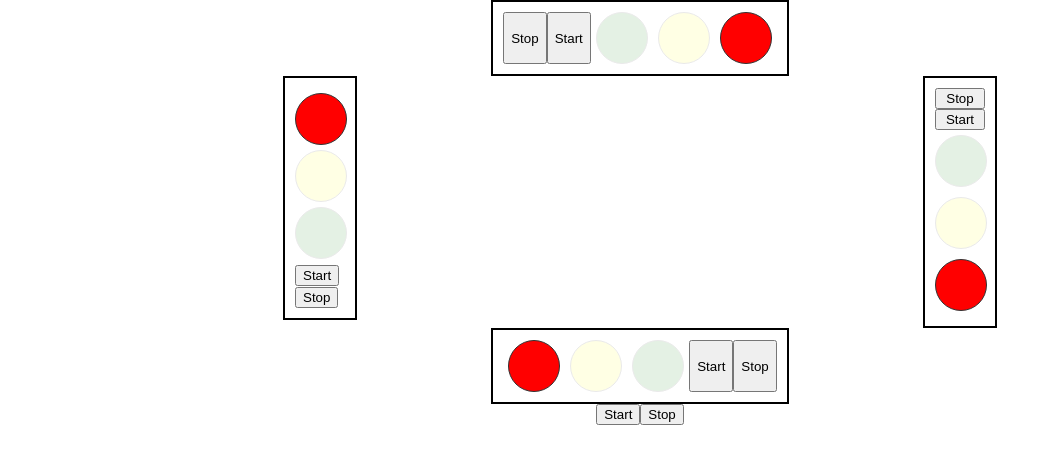
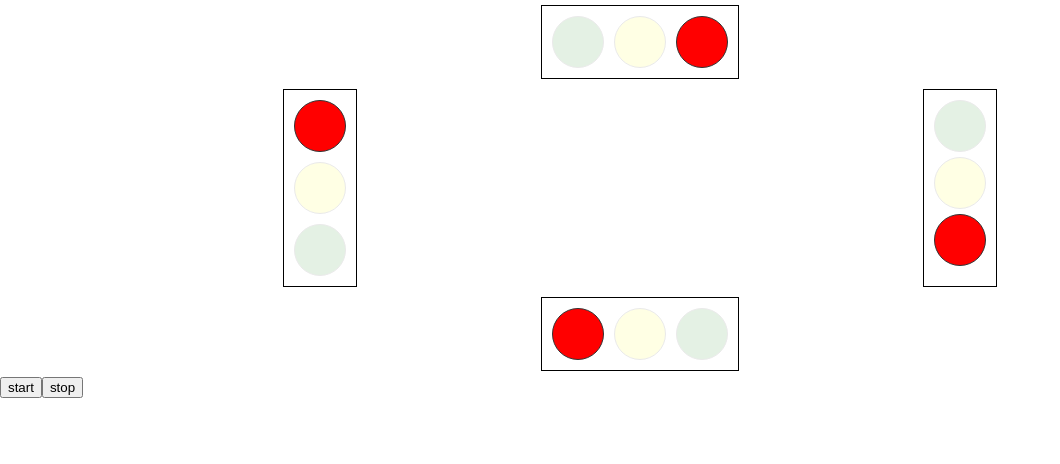
Before and after one commit to capitallatera/Traffic-Light, a React (Create React App) app: page / in a window 1280 px wide. Shown: the top 464 px of the page, without its empty margins (0-1060 px from the left). Built offline with nearby package versions, Linux system fonts and the light colour scheme.

Commit message:
working on it

```diff
--- a/src/App.css
+++ b/src/App.css
@@ -43,7 +43,23 @@
     width:50px; height: 50px; margin: 5px 0; opacity: 0.1;
     border: 1px solid #333; border-radius: 50%;
 }
+#isiqfor > div.on { opacity: 1; transition: opacity 200ms linear; }
 .green { background-color: green; }
 .yellow { background-color: yellow; }
 .red { background-color: red; }
-#isiqfor > div.on { opacity: 1; transition: opacity 200ms linear; }
+.isiqfor {
+  border: 1px solid;
+  width: fit-content;
+  padding: 5px 5px;
+  margin: 5px;
+}
+.light {
+  width:50px; height: 50px; margin: 5px 5px; opacity: 0.1;
+  border: 1px solid #333; border-radius: 50%;
+}
+.on { opacity: 1; transition: opacity 200ms linear; }
+.flex-around { display: flex; justify-content: space-around;}
+.flex-center { display: flex; justify-content: center;}
+.center { display: flex; justify-content: center;}
+.row-reverse { flex-direction: row-reverse;}
+.column-reverse {     display: flex; flex-direction: column-reverse;}
--- a/src/App.js
+++ b/src/App.js
@@ -1,109 +1,102 @@
+import { useState } from "react";
 import "./App.css";
-import { useState } from "react";
-import Left from "./component/Left";
-//             Top , Right, Bottom, Left
-const timers = [6000, 6000, 6000, 6000];
-let counter = -1;
-
-const swtiching = (key) => {
+let parentTimeout, childTimeout;
+let counter = 0;
+let counterChild = 0;
+const switchCompoent = (key) =>{
 	switch (key) {
-		case 0:
-			return "top";
-		case 1:
-			return "right";
-		case 2:
-			return "bottom";
-		case 3:
-			return "left";
-		default:
-			return "top";
+		case 0: return 'top'
+		case 1: return 'right'
+		case 2: return 'bottom'
+		case 3: return 'left'
+		default: return;
 	}
-};
-
-let nIntervId;
+}
+const switchLight = (key) =>{
+	switch (key) {
+		case 0: return 1
+		case 1: return 2
+		// case 2: return 3
+		default: return;
+	}
+}
 function App() {
-	const [clockTurn, setClockTurn] = useState("");
-
-	function traffic() {
-		setClockTurn(swtiching(counter));
-		if (counter < 3) return (counter += 1);
-		counter = 0;
-		clearInterval(nIntervId);
-		nIntervId = null;
+	const [current, setCurrent] = useState('');
+	const [lights, setLights] = useState('');
+	function iterateLightComponent(){
+		setCurrent(switchCompoent(counter));
+		onStop()
+		iterateLights()
+		if(counter < 3) {
+			counter+=1
+			onStart()
+			return
+		}
+		return counter = 0
 	}
 
-	function changeLights() {
-		if(counter === -1) counter+=1;
-		if(clockTurn === '' && counter !== 0) setClockTurn('resume');
-		if (!nIntervId) {
-			nIntervId = setInterval(traffic, 3000);
+	function iterateLights(){
+		setLights(switchLight(counterChild));
+		onStopChild()
+		if(counterChild < 1) {
+			counterChild+=1
+			onStartChild()
+			return
+		}
+		return counterChild = 0
+	}
+
+	function onStart(delay){
+		if(!parentTimeout){
+			parentTimeout = setTimeout(iterateLightComponent, 2000);
 		}
 	}
 
-	function stopLights() {
-		clearInterval(nIntervId);
-		nIntervId = null;
-    	setClockTurn('')
+	function onStartChild(delay){
+		if(!childTimeout){
+			childTimeout = setTimeout(iterateLights, 1000);
+		}
 	}
-	return (
-		<div className="relative">
-			<div className="top" style={styling.top}>
-				<Left clockTurn={clockTurn} active={counter ===0} styling={styling.topLeft} divStyle={styling.divStyling} />
-			</div>
 
-			<div style={styling.middle}>
-				<div className="left">
-					<Left clockTurn={clockTurn} active={counter === 3} />
-				</div>
+	function onStop(){
+		onStopChild()
+		clearTimeout(parentTimeout)
+		parentTimeout=null;
+	}
 
-				<div className="right">
-					<Left clockTurn={clockTurn} active={counter ===1} styling={styling.rightLeft} />
-				</div>
-			</div>
-
-			<div className="bottom" style={styling.bottom}>
-				<Left clockTurn={clockTurn} active={counter ===2} styling={styling.bottomLeft} divStyle={styling.divStyling} />
-			</div>
-			<div className="buttons" style={styling.top}>
-				<button id="start" onClick={() => changeLights()}>
-					Start
-				</button>
-				<button id="stop" onClick={() => stopLights()}>
-					Stop
-				</button>
-			</div>
-		</div>
-	);
+	function onStopChild(){
+		clearTimeout(childTimeout)
+		childTimeout=null;
+	}
+	console.log(current, 'currentcurrent');
+	const passSignal = (Ctype) => current === Ctype ? lights : 3
+	return <div>
+		<div className="flex-center"><LightTop className="center" turnOn={passSignal('top')} /></div>
+		<div className="flex-around"><LightLeft className="column-reverse"turnOn={passSignal('left')} /> <LightRight turnOn={passSignal('right')} /></div>
+		<div className="flex-center"><LightBottom className="center row-reverse" turnOn={passSignal('bottom')} /></div>
+		<button onClick={()=>onStart()}>start</button>
+		<button onClick={()=>onStop()}>stop</button>
+	</div>
 }
 
 export default App;
 
-const styling = {
-	top: {
-		display: "flex",
-		justifyContent: "center",
-	},
 
-	bottom: {
-		display: "flex",
-		justifyContent: "center",
-	},
-	middle: {
-		display: "flex",
-		justifyContent: "space-around",
-	},
-	topLeft: {
-		display: "flex",
-		width: "fit-content",
-		flexDirection: "row-reverse",
-	},
-	rightLeft: {
-		flexDirection: "column-reverse",
-		display: "flex",
-	},
-	bottomLeft: {
-		display: "flex",
-		width: "fit-content",
-	},
-	divStyling: { margin: "0px 5px" },
-};
+
+
+function switchStyle (key) {
+	switch (key) {
+		case 1: return 'green';
+		case 2: return 'yellow';
+		case 3: return 'red';
+		default: return;
+	}
+}
+const Light = ({className, turnOn}) => {
+	const lights = [1,2,3]
+	return <div className={`isiqfor ${className || ''}`}>{lights?.map((item) => <div className={`light ${switchStyle(item)} ${item === turnOn ?  'on' : ''}`} />)}</div>
+}
+const LightTop =(props)=> <Light {...props}/>
+const LightLeft =(props)=> <Light {...props}/>
+const LightRight =(props)=> <Light {...props}/>
+const LightBottom =(props)=> <Light {...props}/>
--- a/src/component/Left.jsx
+++ b/src/component/Left.jsx
@@ -1,7 +1,7 @@
 import "../App.css";
 import { useEffect, useState } from "react";
 const timers = [2000, 2000, 2000];
-let counter = 1;
+let counter = 0;
 const swtiching = (key) => {
 	switch (key) {
 		case 0:
@@ -14,30 +14,34 @@ const swtiching = (key) => {
 			return "red";
 	}
 };
-let nIntervId;
-function Left({ clockTurn, active, styling, divStyle }) {
-	const [turn, setTurn] = useState("red");
+// let nIntervId;
+function Left({ nIntervId, clockTurn, active, styling, divStyle }) {
+	const [turn, setTurn] = useState("");
 	function traffic() {
 		setTurn(swtiching(counter));
-		if (counter < 2) return (counter += 1);
+    	stopTextColor();
+		if (counter < 2) {
+			counter += 1;
+			changeColor();
+			return;
+		};
 		counter = 0;
-    	stopTextColor();
 	}
 	const changeColor = () => {
 		if (!nIntervId) {
-			nIntervId = setInterval(traffic, 1000);
+			nIntervId = setTimeout(traffic, 1000);
 		}
 	};
 	function stopTextColor() {
-		clearInterval(nIntervId);
+		clearTimeout(nIntervId);
 		nIntervId = null;
-    	counter = 0;
+
 	}
   useEffect(() =>{
-    setTurn(active ? "green" : "red");
-	if(clockTurn === 'resume' && active) return changeColor();
-	if(clockTurn && active) return changeColor();
-    return ()=> stopTextColor();
+    // setTurn(active ? "green" : "red");
+	if(active && clockTurn) return changeColor();
+	active && console.log(turn, 'Turn')
+	return stopTextColor();
   },[active, clockTurn]);
 	return (
 		<div id="isiqfor" style={styling}>
@@ -53,12 +57,12 @@ function Left({ clockTurn, active, styling, divStyle }) {
 				className={`green ${turn === "green" ? "on" : ""}`}
 				style={divStyle}
 			></div>
-			<button id="start" onClick={() => changeColor()}>
+			{/* <button id="start" onClick={() => changeColor()}>
 				Start
 			</button>
 			<button id="stop" onClick={() => stopTextColor()}>
 				Stop
-			</button>
+			</button> */}
 		</div>
 	);
 }
```
